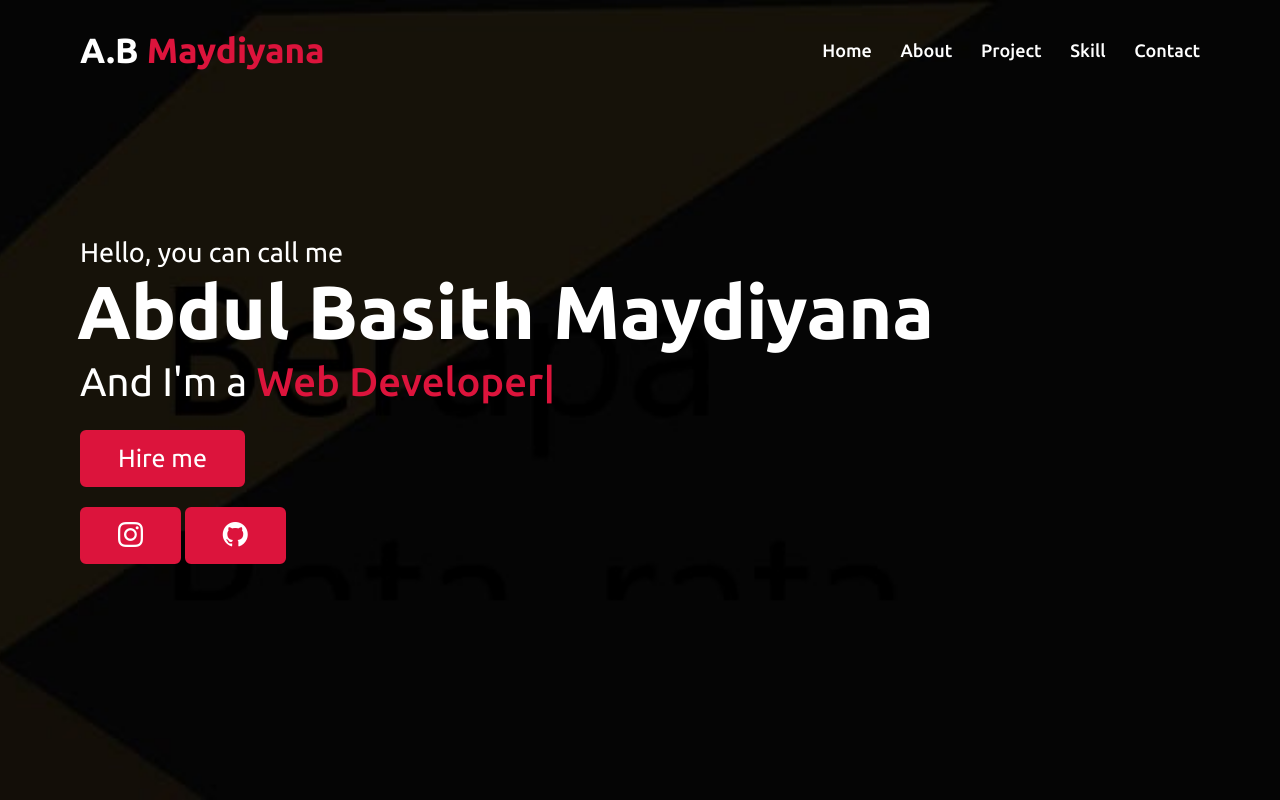
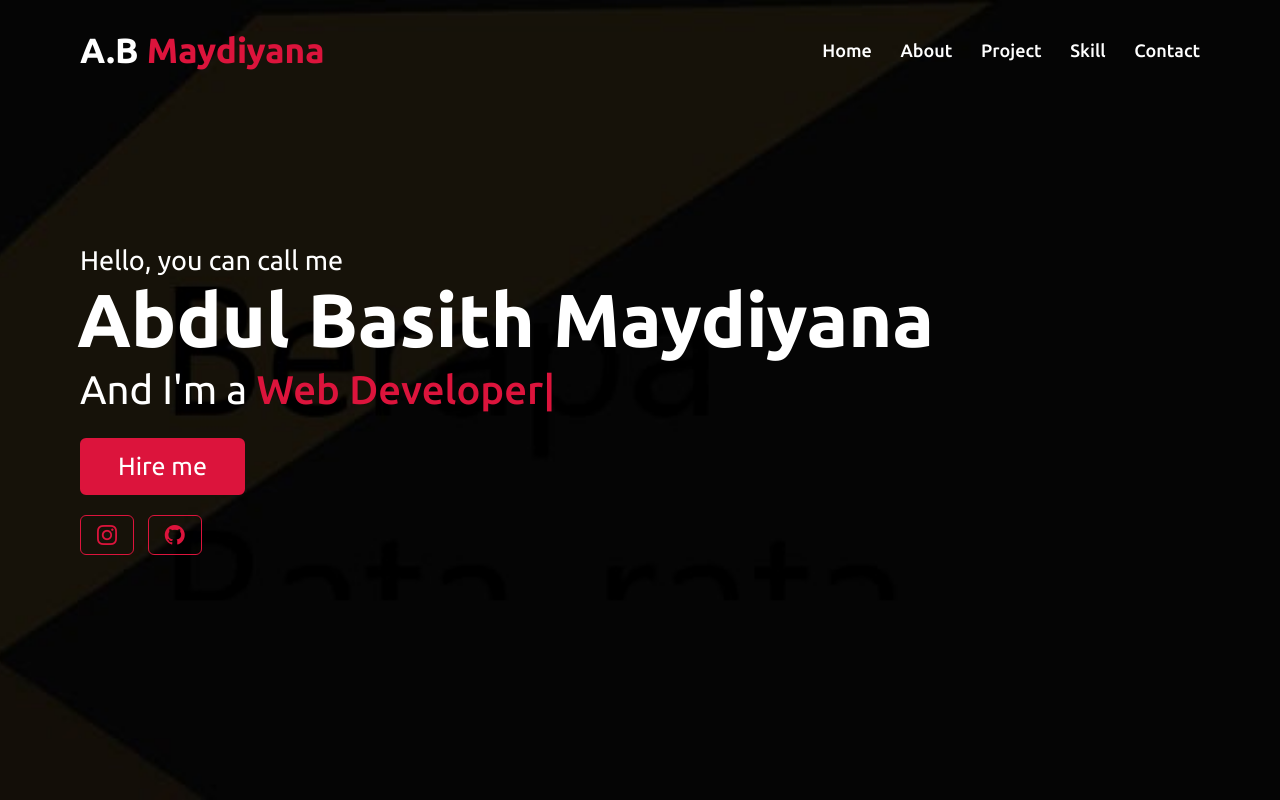
Before and after one commit to maydiyana/portfolio, a plain HTML site: page index.html in a window 1280 px wide. Shown: the top 800 px of the page. Drawn offline with nearby package versions, Linux system fonts and the light colour scheme.

Commit message:
Update style.css

```diff
--- a/style.css
+++ b/style.css
@@ -1,6 +1,6 @@
 /*  import google fonts */
 @import url('https://fonts.googleapis.com/css2?family=Poppins:wght@400;500;600;700&family=Ubuntu:wght@400;500;700&display=swap');
-
+@import url("https://cdn.jsdelivr.net/npm/bootstrap-icons@1.11.1/font/bootstrap-icons.css");
 *{
     margin: 0;
     padding: 0;
@@ -196,7 +196,7 @@ section .title::after{
     color: crimson;
     font-weight: 500;
 }
-.home .home-content a{
+.home .home-content .hire a{
     display: inline-block;
     background: crimson;
     color: #fff;
@@ -206,6 +206,18 @@ section .title::after{
     font-weight: 400;
     border-radius: 6px;
     border: 2px solid crimson;
+    transition: all 0.3s ease;
+}
+.home .home-content .ig a{
+    display: inline-block;
+    color: crimson;
+    font-size: 20px;
+    padding: 7px 16px;
+    margin-right: 10px;
+    margin-top: 20px;
+    font-weight: 400;
+    border-radius: 6px;
+    border: 1px solid crimson;
     transition: all 0.3s ease;
 }
 .home .home-content a:hover{
```
